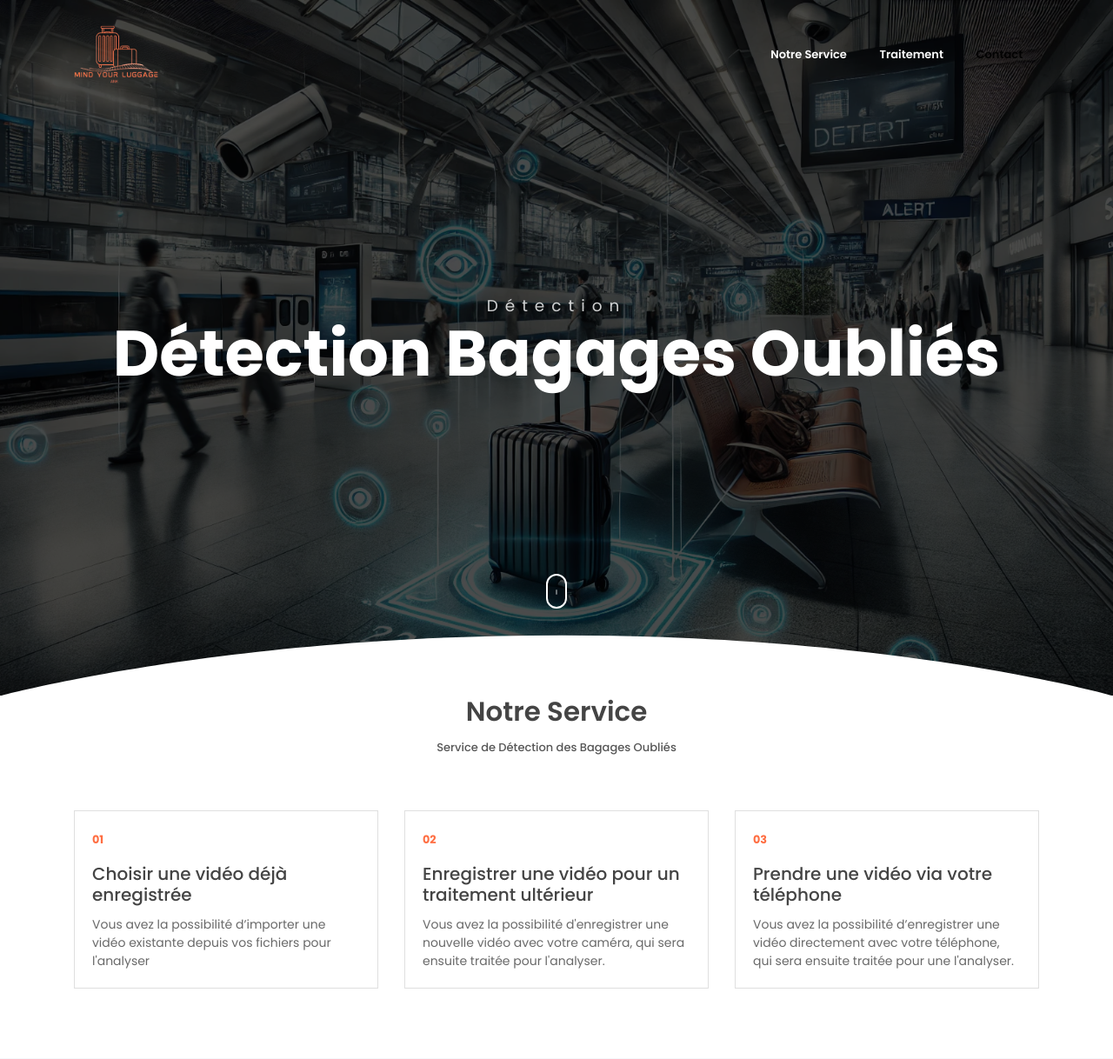
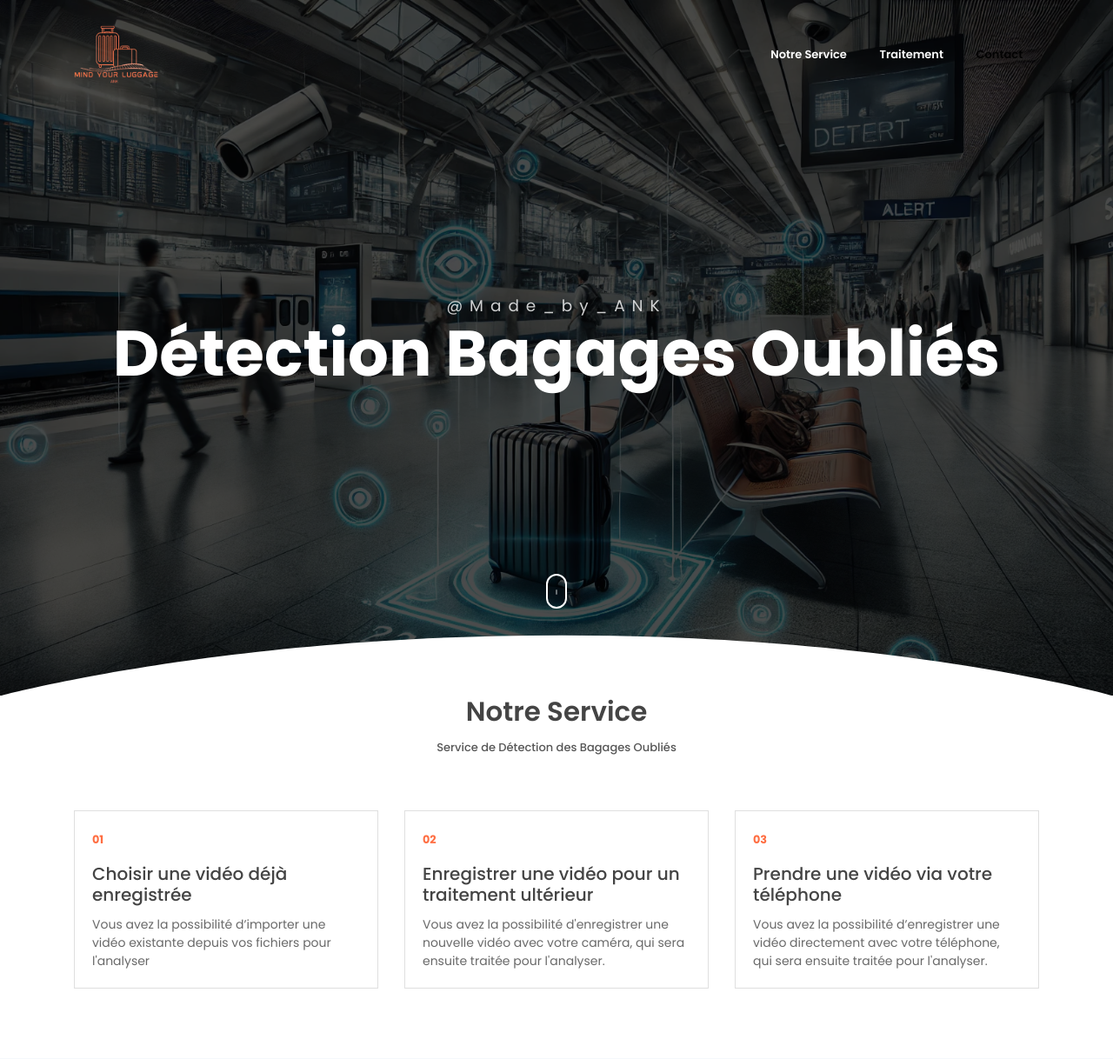
Before and after one commit to AhmedBourazza/backFrontDjango_LuguageDetection, a Django app: template bagagesDetection/myapp/templates/myapp/index.html in a window 1280 px wide. Shown: the top 1218 px of the page at 87% size. Run offline with Django 5.2, Linux system fonts and the light colour scheme; the template is opened without the code that fills it, so the values that code supplies are empty; some libraries are stand-ins or nearby versions.

Commit message:
modificatio text

```diff
--- a/bagagesDetection/myapp/templates/myapp/index.html
+++ b/bagagesDetection/myapp/templates/myapp/index.html
@@ -5,7 +5,7 @@
     <meta name="viewport" content="width=device-width, initial-scale=1, shrink-to-fit=no">
     <meta name="description" content="Start your development with LeadMark landing page.">
     <meta name="author" content="Devcrud">
-    <title>LeadMark Landing page | Free Bootstrap 4.3.x landing page</title>
+    <title>Détection Bagages Oubliés</title>
     {% load static %}
     <!-- font icons -->
     <link rel="stylesheet" href="{% static 'myapp/vendors/themify-icons/css/themify-icons.css' %}">
@@ -43,7 +43,7 @@
     <!-- Page Header -->
     <header class="header">
         <div class="overlay">
-            <h1 class="subtitle">Détection</h1>
+            <h1 class="subtitle">@Made_by_ANK</h1>
             <h1 class="title">Détection Bagages Oubliés</h1>
         </div>
         <div class="shape">
@@ -85,7 +85,7 @@
                         <div class="card-body">
                             <small class="text-primary font-weight-bold">03</small>
                             <h5 class="card-title mt-3">Prendre une vidéo via votre téléphone</h5>
-                            <p class="mb-0">Vous avez la possibilité d’enregistrer une vidéo directement avec votre téléphone, qui sera ensuite traitée pour une l'analyser.</p>
+                            <p class="mb-0">Vous avez la possibilité d’enregistrer une vidéo directement avec votre téléphone, qui sera ensuite traitée pour l'analyser.</p>
                         </div>
                     </div>
                 </div>
@@ -188,7 +188,7 @@
                             <div class="media align-items-center mb-3">
                                 <img class="mr-3" src="{% static 'myapp/imgs/kawtar.jpg' %}" alt="">
                                 <div class="media-body">
-                                    <h6 class="mt-1 mb-0">Tlemencani Kawtar</h6>
+                                    <h6 class="mt-1 mb-0">Tlemcani Kawtar</h6>
                                     <small class="text-muted mb-0">étudiante ingénieur à ENSIM</small>
                                 </div>
                             </div>
@@ -226,7 +226,7 @@
 
     <!-- Footer -->
     <footer class="mt-5 py-4 border-top border-secondary">
-        <p class="mb-0 small">&copy; <script>document.write(new Date().getFullYear())</script>, LeadMark Créé par <a href="https://www.devcrud.com" target="_blank">DevCrud.</a> Tous droits réservés</p>
+
     </footer>
     <!-- End Footer -->
 
```
